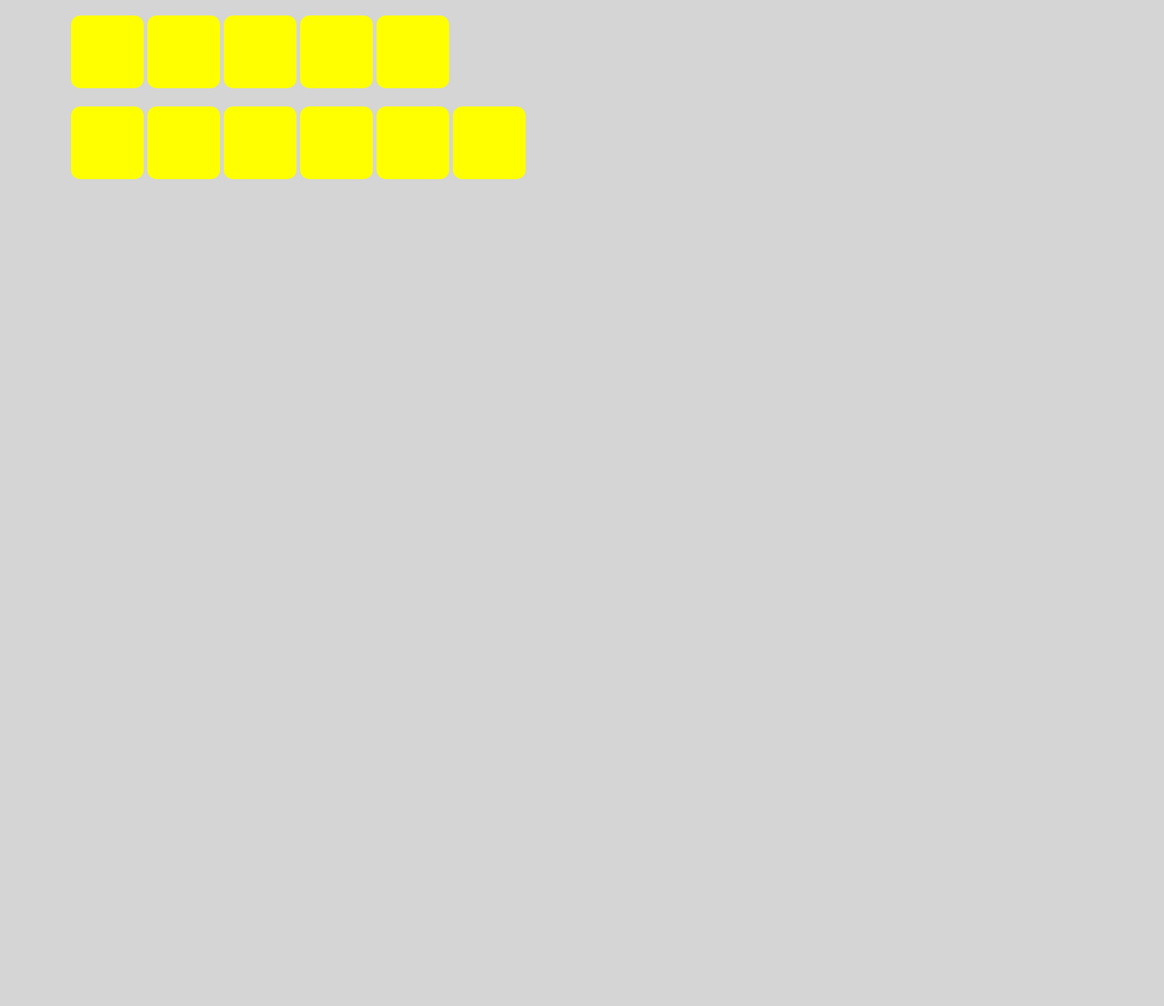
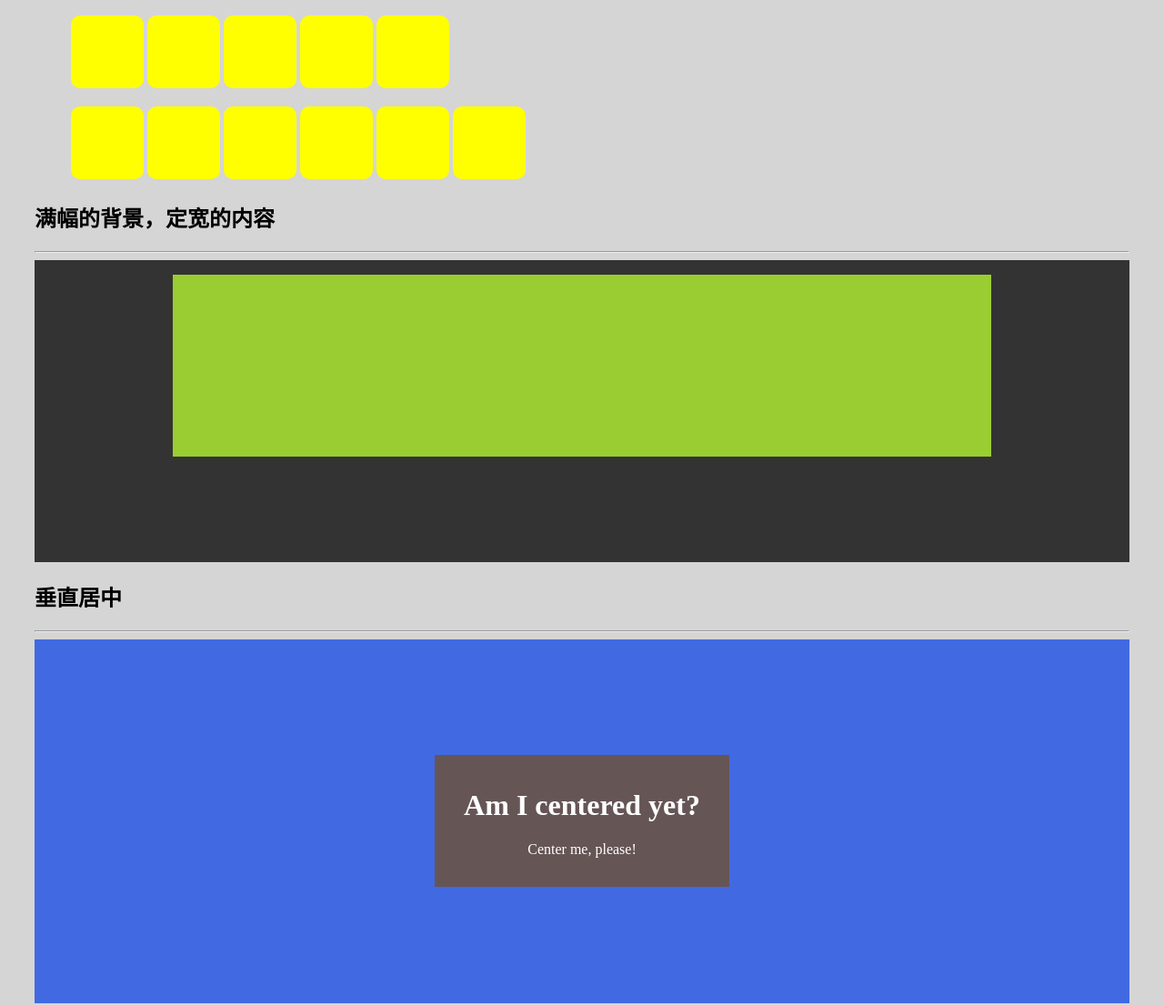
Before and after one commit to qdlee/learning-demo, a plain HTML site: page css-secrets/css-secrets-layout.html in a window 1280 px wide. Shown: the part 709-1815 px from the top of the page at 91% size. Before the commit the page ends 968 px from the top, so only its background shows below. Drawn offline with Linux system fonts and the light colour scheme.

Commit message:
add layout

```diff
--- a/css-secrets/css-secrets-layout.html
+++ b/css-secrets/css-secrets-layout.html
@@ -36,6 +36,35 @@
     .child:first-child:nth-last-child(n+2):nth-last-child(-n+6),
     .child:first-child:nth-last-child(n+2):nth-last-child(-n+6)~.child {
       background-color: yellow;
+    }
+
+    footer {
+      padding: 1em;
+      padding: 1em calc(50% - 450px);
+      height: 300px;
+      background-color: #333;
+    }
+
+    .wrapper {
+      margin: auto;
+      height: 200px;
+      background-color: yellowgreen;
+    }
+
+    div.flex {
+      display: flex;
+      width: 100%;
+      height: 400px;
+      background-color: royalblue;
+    }
+
+    .inner {
+      padding: 1em 2em;
+      margin: auto;
+      box-sizing: border-box;
+      background: #655;
+      color: white;
+      text-align: center;
     }
   </style>
 </head>
@@ -83,6 +112,27 @@
       </ul>
     </div>
   </div>
+  <div class="demo">
+    <h2 class="demo_title">满幅的背景，定宽的内容</h2>
+    <hr>
+    <div class="content">
+      <footer>
+        <div class="wrapper"></div>
+      </footer>
+    </div>
+  </div>
+  <div class="demo">
+    <h2 class="demo_title">垂直居中</h2>
+    <hr>
+    <div class="content">
+      <div class="flex">
+        <div class="inner">
+          <h1>Am I centered yet?</h1>
+          <p>Center me, please!</p>
+        </div>
+      </div>
+    </div>
+  </div>
 </body>
 
 </html>
```
